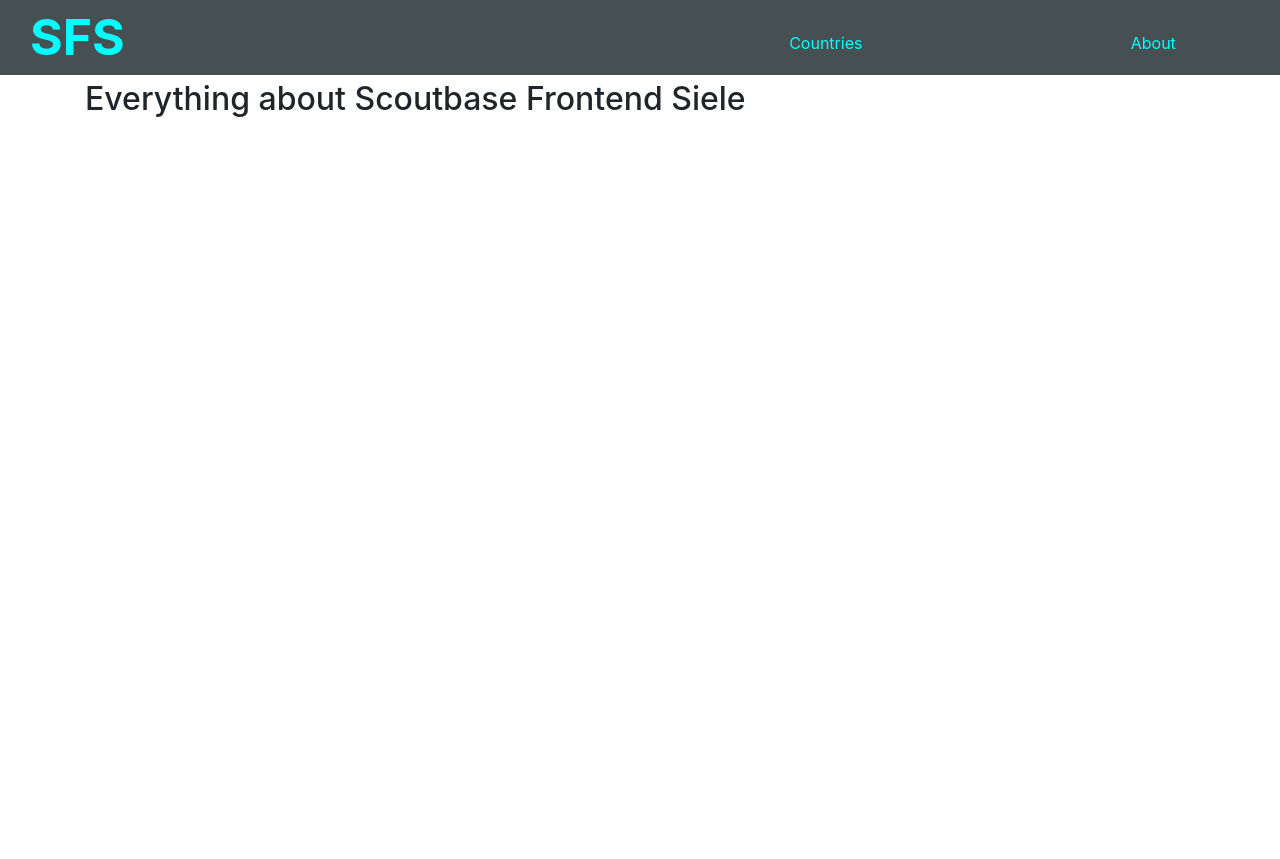
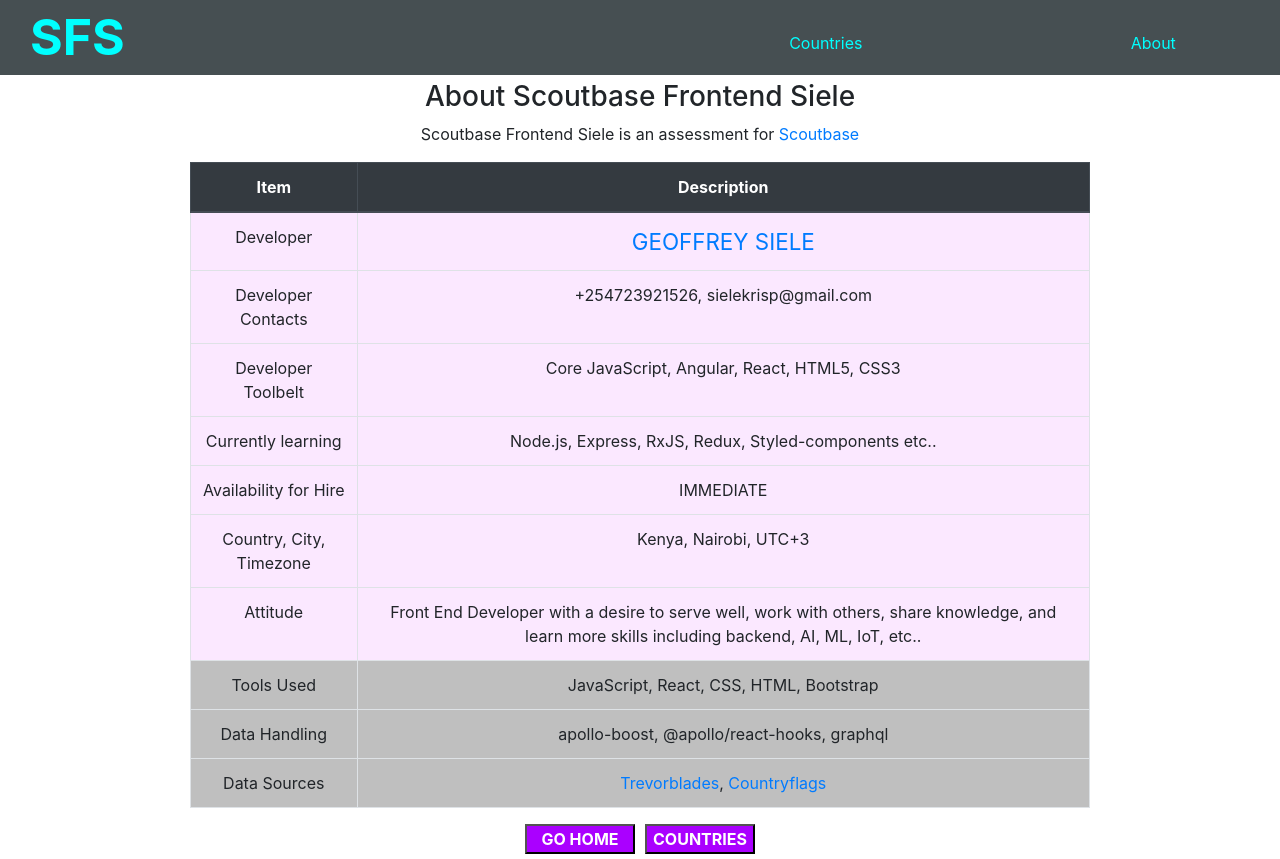
Before and after one commit to krispi1/countries-graphql, a React (Create React App) app: page /about in a window 1280 px wide. Shown: the top 859 px of the page. Before the commit the page ends 800 px from the top, so only its background shows below. Built offline with nearby package versions, Linux system fonts and the light colour scheme.

Commit message:
Revert to working copy on About.js and App.js.

```diff
--- a/src/App.css
+++ b/src/App.css
@@ -1,5 +1,7 @@
-.App {
+.content-area {
   text-align: center;
+  max-width: 900px;
+  margin: 0 auto;
 }
 
 .tabl-row :hover {
--- a/src/App.js
+++ b/src/App.js
@@ -55,6 +55,8 @@ function App() {
             <Route exact path="/countries/:code" component={GetCountry} />
             <Route component={Page404} />
           </Switch>
+
+
         </div>
       </Router>
     </ApolloProvider>
--- a/src/components/About.js
+++ b/src/components/About.js
@@ -1,9 +1,100 @@
 import React from 'react';
+import { Link } from 'react-router-dom';
+import { style } from '../utilities/ButtonLinks';
+
+const aboutStyle = {
+  developer: {
+    backgroundColor: '#fbe8ff'
+  },
+  project: {
+    backgroundColor: '#bfbfbf'
+  },
+  devLink: {
+    fontSize: '1.4em'
+  },
+}
 
 function About() {
-    return (
-        <div><h2>Everything about Scoutbase Frontend Siele</h2></div>
-    );
+  return (
+    <div className="content-area">
+      <h3>About Scoutbase Frontend Siele</h3>
+      <p>Scoutbase Frontend Siele is an assessment for
+      <a href="https://scoutbase.com" target="_blank" rel="noopener noreferrer"> Scoutbase</a></p>
+      <table className="table table-bordered">
+        <thead className="thead-dark">
+          <tr>
+            <th>Item</th>
+            <th>Description</th>
+          </tr>
+        </thead>
+        <tbody>
+          <tr style={aboutStyle.developer}>
+            <td>Developer</td>
+            <td style={aboutStyle.devLink}>
+              <a href="https://github.com/krispi1" target="_blank" rel="noopener noreferrer">
+                  GEOFFREY SIELE</a>
+            </td>
+          </tr>
+          <tr style={aboutStyle.developer}>
+            <td>Developer Contacts</td>
+            <td>
+              +254723921526, sielekrisp@gmail.com
+            </td>
+          </tr>
+          <tr style={aboutStyle.developer}>
+            <td>Developer Toolbelt</td>
+            <td>
+              Core JavaScript, Angular, React, HTML5, CSS3
+            </td>
+          </tr>
+          <tr style={aboutStyle.developer}>
+            <td>Currently learning</td>
+            <td>
+              Node.js, Express, RxJS, Redux, Styled-components etc..
+            </td>
+          </tr>
+          <tr style={aboutStyle.developer}>
+            <td>Availability for Hire</td>
+            <td>
+              IMMEDIATE
+            </td>
+          </tr>
+          <tr style={aboutStyle.developer}>
+            <td>Country, City, Timezone</td>
+            <td>Kenya, Nairobi, UTC+3</td>
+          </tr>
+          <tr style={aboutStyle.developer}>
+            <td>Attitude</td>
+            <td>Front End Developer with a desire to serve well,
+              work with others, share knowledge, and learn more skills
+              including backend, AI, ML, IoT, etc..
+            </td>
+          </tr>
+          <tr style={aboutStyle.project}>
+            <td>Tools Used</td>
+            <td>JavaScript, React, CSS, HTML, Bootstrap</td>
+          </tr>
+          <tr style={aboutStyle.project}>
+            <td>Data Handling</td>
+            <td>apollo-boost, @apollo/react-hooks, graphql</td>
+          </tr>
+          <tr style={aboutStyle.project}>
+            <td>Data Sources</td>
+            <td>
+              <a href="https://countries.trevorblades.com/" target="_blank">Trevorblades</a>,
+              <a href="https://www.countryflags.io/" target="_blank"> Countryflags</a>
+              </td>
+          </tr>
+        </tbody>
+      </table>
+      <Link to="/">
+        <button style={style.buttonStyle}>GO HOME</button>
+      </Link>
+      <Link to="/countries">
+        <button style={style.buttonStyle}>COUNTRIES</button>
+      </Link>
+    </div>
+  );
 
 } // end About()
 
--- a/src/components/Countries.js
+++ b/src/components/Countries.js
@@ -2,9 +2,9 @@ import React from 'react';
 import { gql } from 'apollo-boost'
 import { useQuery } from '@apollo/react-hooks';
 import { withRouter } from 'react-router-dom'
-import Loading from './Loading';
+import Loading from '../components/Loading';
 import Error from '../components/Error';
-import { flagBaseUrl, flagStyle, flagSize } from '../assets/flags';
+import { flagBaseUrl, flagStyle, flagSize } from '../utilities/flags';
 
 const FETCH_COUNTRIES = gql`
 {
@@ -40,7 +40,7 @@ function GetCountries(props) {
 
   if (loading) return <Loading />;
 
-  if (error) return <Error />;
+  if (error) return <Error error={error} />;
 
   // Pull out countries array from the data object
   const countries = data.countries;
--- /dev/null
+++ b/src/components/Home.js
@@ -0,0 +1,109 @@
+import React from 'react';
+import { gql } from 'apollo-boost';
+import { useQuery } from '@apollo/react-hooks';
+import Loading from './Loading';
+import Error from '../components/Error';
+import { flagBaseUrl, flagStyle } from '../utilities/flags';
+import ButtonLinks from '../utilities/ButtonLinks';
+
+const style = {
+  bigSpan: {
+    color: '#aa00ff',
+    fontSize: '50px',
+    fontWeight: 'bold',
+  },
+  smallSpan: {
+    color: '#aa00ff',
+    fontSize: '30px',
+    fontWeight: 'bold',
+  }
+}
+
+const FETCH_COUNTRIES = gql`
+{
+  countries {
+    name,
+    code,
+    native,
+    phone,
+    currency,
+    languages {
+      name,
+      native
+    },
+    continent {
+      name,
+      code
+    }
+  }
+}
+`; // end FETCH_COUNTRIES query
+
+export default function Home() {
+
+  const { loading, error, data } = useQuery(FETCH_COUNTRIES);
+
+  if (loading) return <Loading />;
+
+  if (error) return <Error error={error}/>;
+
+  const countries = data.countries;
+  // console.log(countries[8]); // For debugging
+
+  // Make the following variables available throughout
+  // this Home component
+  let newIndex = null;
+  let country = null;
+  let flagUrl = '';
+  let shinyFlag = '';
+  let flagCode = '';
+  let flagShiny = '';
+  let flagSize = '';
+
+  function genRandomCountry() {
+    newIndex = Math.floor(Math.random() * countries.length);
+    return newIndex;
+  }
+
+  if (newIndex === null || country === null) {
+    newIndex = genRandomCountry();
+    country = countries[newIndex];
+  }
+
+  // Grab the country code of current country
+  // Set up country's flag
+  flagCode = country.code;
+  flagShiny = "/shiny";
+  flagSize = "/64.png";
+  flagUrl = `${flagBaseUrl}${flagCode}${flagStyle}${flagSize}`;
+  shinyFlag = `${flagBaseUrl}${flagCode}${flagShiny}${flagSize}`;
+
+  // For debugging
+  // console.log(flagUrl);
+  // console.log(`flagCode: ${flagCode}`);
+  // console.log(country);
+
+  return (
+    <div className="content-area">
+      <h2>Scoutbase Frontend Siele</h2>
+
+      <div>
+        <img
+          src={shinyFlag}
+          alt={`${country.name} flag`}/>
+      </div>
+      <h3>{`${country.code} `}<span style={style.bigSpan}>|</span>{` ${country.name}`}</h3>
+      {country.phone}
+      <div>
+        <img
+          src={flagUrl}
+          alt={`${country.name} flag`}/>
+      </div>
+      <p>{`${country.continent.code} `}<span style={style.smallSpan}>|</span>{` ${country.continent.name}`}</p>
+
+      <hr />
+      <ButtonLinks />
+    </div>
+  ) // end return
+
+} // end Home
--- a/src/components/Loading.js
+++ b/src/components/Loading.js
@@ -1,5 +1,5 @@
 import React from 'react'
-import spinner from '../assets/rotatingGlobe200w.webp';
+import spinner from '../utilities/rotatingGlobe200w.webp';
 
 export const loadingStyle = {
   display: 'flex',
--- /dev/null
+++ b/src/utilities/ButtonLinks.js
@@ -0,0 +1,29 @@
+import React from 'react'
+import { Link } from 'react-router-dom';
+
+export const style = {
+  buttonStyle: {
+    backgroundColor: '#aa00ff',
+    color: 'white',
+    margin: '0 5px',
+    width: '110px',
+    fontWeight: 'bold',
+    marginBottom: '5px'
+  }
+}
+
+export default function ButtonLinks() {
+  return (
+    <div>
+      <Link to="/">
+        <button style={style.buttonStyle}>GO HOME</button>
+      </Link>
+      <Link to="/countries">
+        <button style={style.buttonStyle}>COUNTRIES</button>
+      </Link>
+      <Link to="/about">
+        <button style={style.buttonStyle}>ABOUT</button>
+      </Link>
+    </div>
+  )
+}
--- /dev/null
+++ b/src/utilities/flags.js
@@ -0,0 +1,4 @@
+export const flagUrl = '';
+export const flagBaseUrl = "https://www.countryflags.io/";
+export const flagStyle = "/flat"; // Either flat or shiny
+export const flagSize = "/32.png"; // Sizes: 16, 24, 32, 64
```
Also changed, not shown: src/utilities/rotatingGlobe200w.webp (added).
